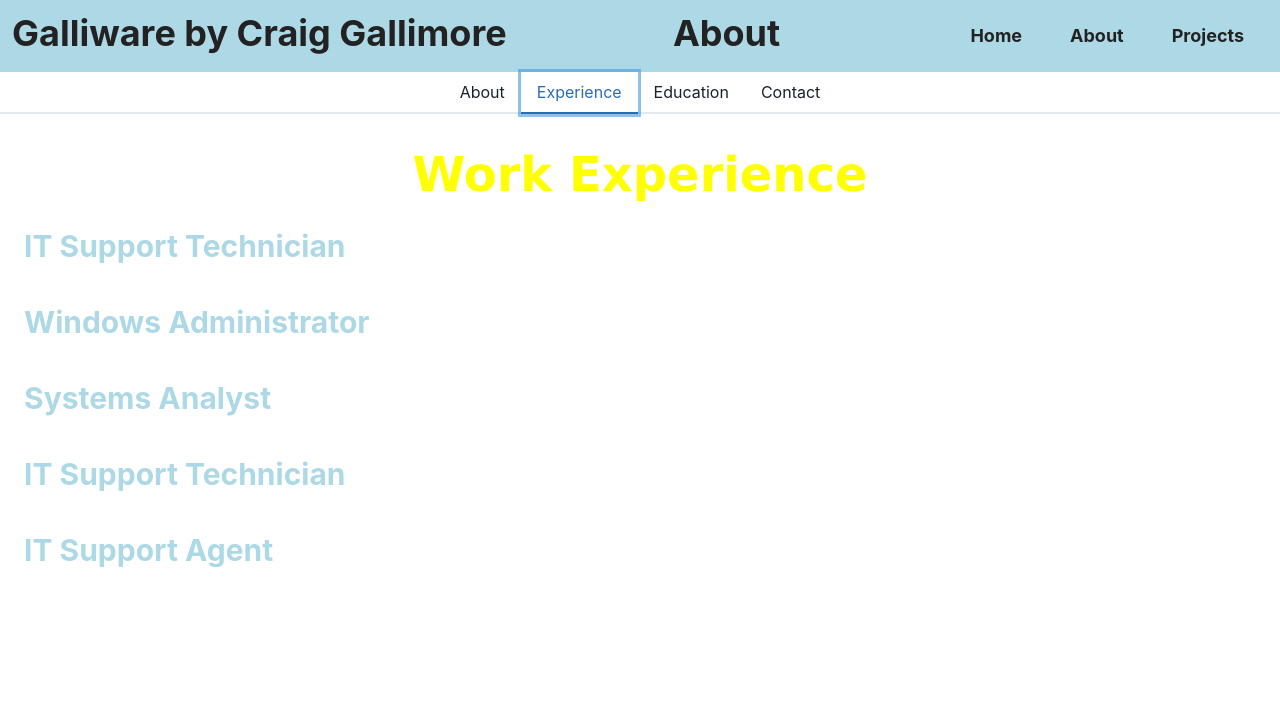
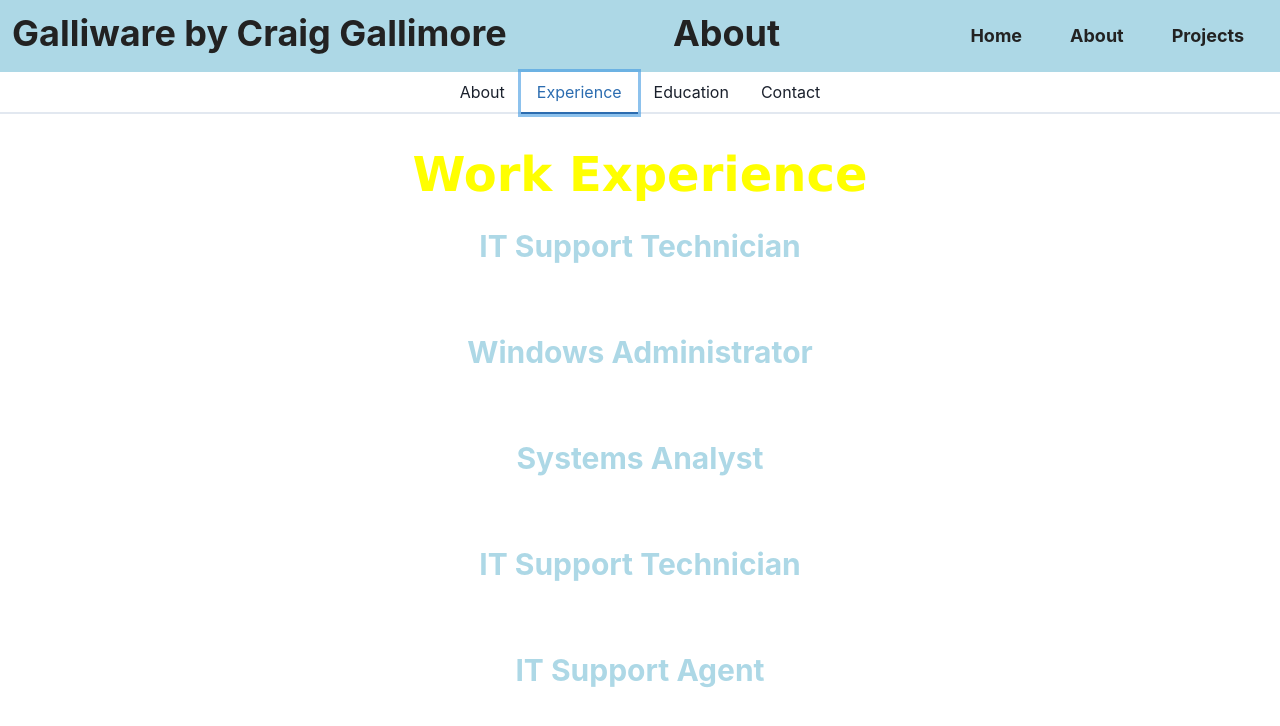
Before and after one commit to GalliWare/react-profile-website, a Next.js app: page /about in a window 1280 px wide. Both pictures are taken after a click on the tab "Experience". Shown: the top 726 px of the page. Built offline with nearby package versions, Linux system fonts and the light colour scheme.

Commit message:
Layout updates, removed flex and moved company element to it's on line.

```diff
--- a/src/components/JobCard.js
+++ b/src/components/JobCard.js
@@ -1,15 +1,13 @@
-import { Box, Heading, Flex } from '@chakra-ui/layout'
-import { Text, Link } from '@chakra-ui/react'
+import { Box, Heading } from '@chakra-ui/layout'
+import { Text } from '@chakra-ui/react'
 
 function JobCard({ company, jobTitle, startTime, endTime, location }) {
   return (
     <Box padding="2" color="white">
       {/* TODO: see if we can make the company a link to the companies home page */}
-      <Flex direction="row">
-        <Heading fontSize="3xl" color="lightblue">{jobTitle}</Heading>
-        <Text fontSize="xl" marginLeft="2"> @{company}</Text>
-      </Flex>
-      <Text marginLeft="2%">from {startTime} to {endTime} in {location}</Text>
+      <Heading fontSize="3xl" color="lightblue" align="center">{jobTitle}</Heading>
+      <Text fontSize="xl" marginLeft="2" align="center"> @{company}</Text>
+      <Text marginLeft="2%" align="center">from {startTime} to {endTime} in {location}</Text>
       {/* TODO: maybe we can add a description sometime or just remove this comment
           <Text>{description}</Text>
         */}
```
